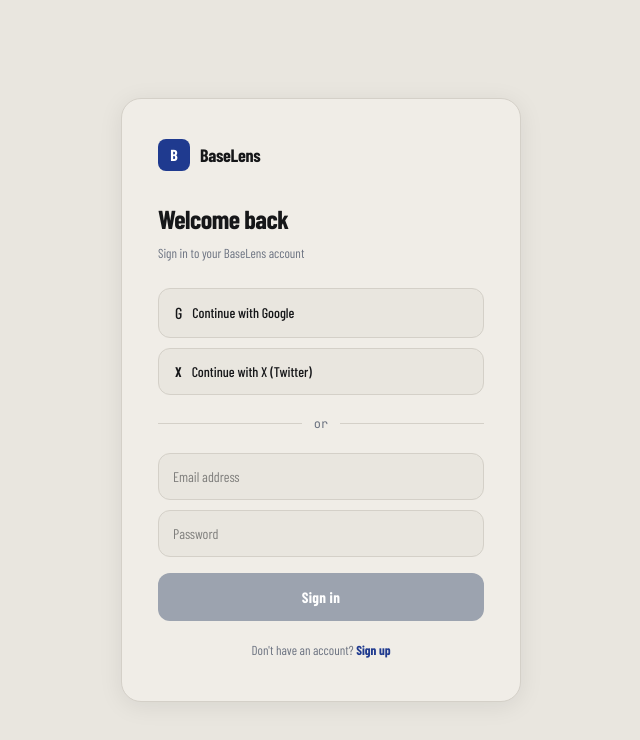
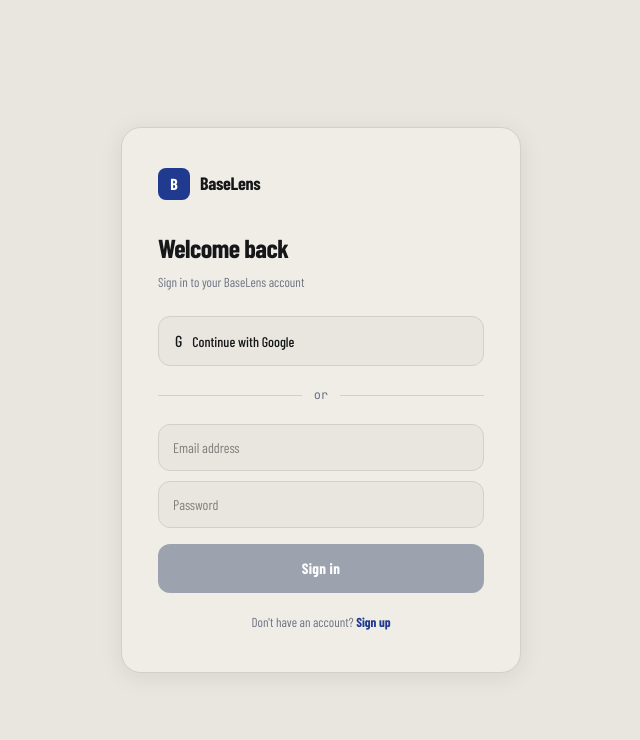
Before and after one commit to 2TheMoom/baselens, a Next.js app: page /login in a window 1280 px wide. Shown: the top 740 px of the page, without its empty margins (319-959 px from the left). Built offline with nearby package versions, Linux system fonts and the light colour scheme; no server answers; a web font is replaced by a local one.

Commit message:
fix: remove X login button, keep Google and email only

```diff
--- a/app/login/page.tsx
+++ b/app/login/page.tsx
@@ -41,14 +41,6 @@
     if (error) setMessage(error.message);
   }
 
-  async function handleTwitter() {
-    const { error } = await supabase.auth.signInWithOAuth({
-      provider: "twitter",
-      options: { redirectTo: `${window.location.origin}/auth/callback` }
-    });
-    if (error) setMessage(error.message);
-  }
-
   return (
     <main style={{
       background: "#E9E6DF",
@@ -87,15 +79,10 @@
           {isSignUp ? "Sign up to start analyzing Base upgrades" : "Sign in to your BaseLens account"}
         </p>
 
-        {/* SOCIAL BUTTONS */}
+        {/* GOOGLE BUTTON */}
         <button onClick={handleGoogle} style={socialBtn}>
           <span style={{ fontSize: 16 }}>G</span>
           Continue with Google
-        </button>
-
-        <button onClick={handleTwitter} style={socialBtn}>
-          <span style={{ fontSize: 14, fontWeight: 700 }}>X</span>
-          Continue with X (Twitter)
         </button>
 
         {/* DIVIDER */}
```
